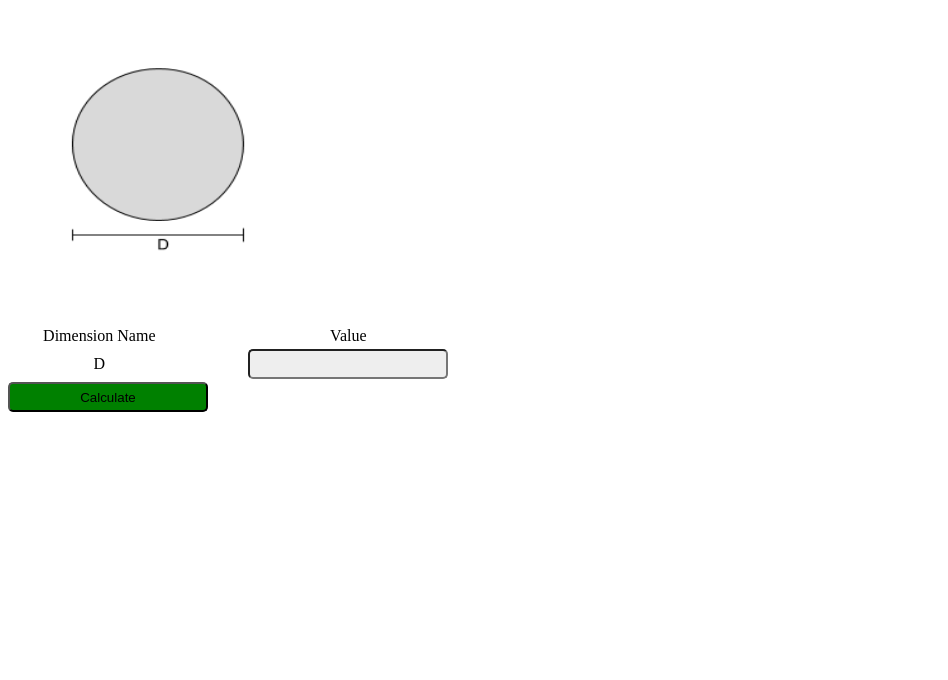
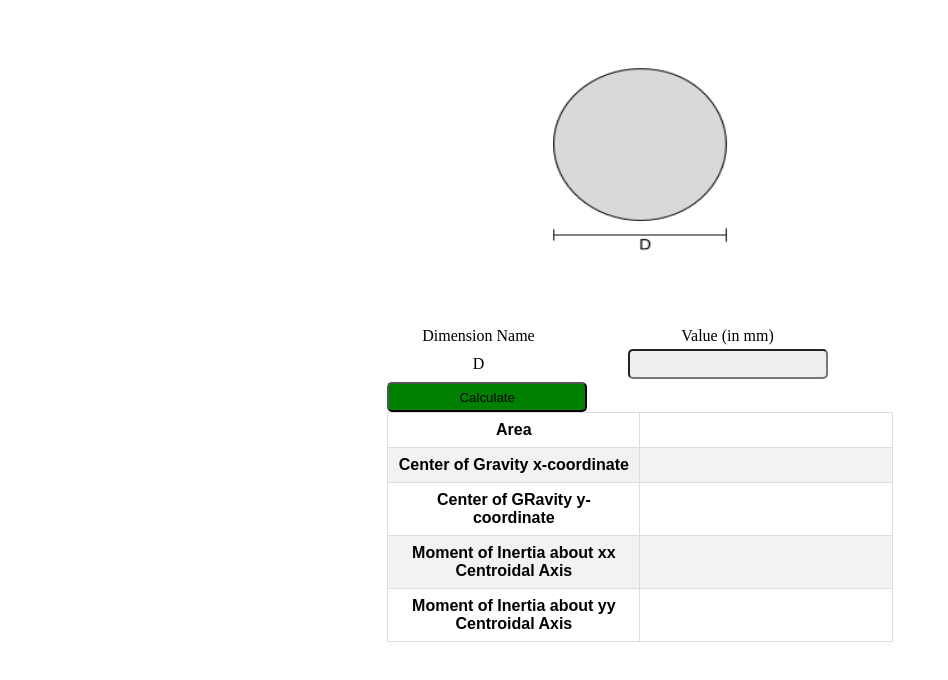
Before and after one commit to shivampadmani/moment_of_inertia_calc, a plain HTML site: page pages/circular.html in a window 1280 px wide. Shown: the whole page, without its empty margins (0-948 px from the left). Drawn offline with Linux system fonts and the light colour scheme.

Commit message:
Added First Javascript and made working model in circular page only

```diff
--- a/pages/circular.html
+++ b/pages/circular.html
@@ -1,26 +1,98 @@
 <html>
+
 <head>
   <meta http-equiv="content-type" content="text/html; charset=windows-1252">
   <title> Circular Beam </title>
   <link rel="stylesheet" href="style_page.css">
 </head>
+
 <body>
-    <p><img class="zoom" src="../images/Circular.png"
-
-        alt="Circular" title="Circular"></p>
+  <div id="fullbody">
+  <p><img class="zoom" id="img" src="../images/Circular.png" alt="Circular" title="Circular"></p>
   <table class="table">
     <tbody>
       <tr>
         <td>Dimension Name </td>
-          <td>Value</td>
+        <td>Value (in mm)</td>
       </tr>
       <tr>
         <td>D</td>
-          <td><input name="D" value="enter value in meters" type="number"><br>
+        <td>
+          <input id="D" type="text"  oninput="this.value = this.value.replace(/[^0-9.]/g, '').replace(/(\..*)\./g, '$1');" /><br>
         </td>
       </tr>
     </tbody>
   </table>
-    <input name="submit" id="button"  value="Calculate" formtarget="_top" type="submit">
+  <input name="submit" id="button" value="Calculate" formtarget="_top" type="submit" onclick="Circular()">
+  <script src="script.js"></script>
+  <table id="solution">
+    <tr id="tr">
+      <td>
+        <b>
+          <p>Area</p>
+        </b>
+      </td>
+      <td>
+        <b>
+          <p id="area"></p>
+        </b>
+      </td>
+    </tr>
+
+    <tr id="tr">
+      <td>
+        <b>
+          <p>Center of Gravity x-coordinate</p>
+        </b>
+      </td>
+      <td>
+        <b>
+          <p id="cog-x"></p>
+        </b>
+      </td>
+    </tr>
+
+    <tr id="tr">
+      <td>
+        <b>
+          <p>Center of GRavity y-coordinate</p>
+        </b>
+      </td>
+      <td>
+        <b>
+          <p id="cog-y"></p>
+        </b>
+      </td>
+    </tr>
+
+    <tr id="tr">
+      <td>
+        <b>
+          <p>Moment of Inertia about xx Centroidal Axis</p>
+        </b>
+      </td>
+      <td>
+        <b>
+          <p id="moi-xx"></p>
+        </b>
+      </td>
+    </tr>
+
+
+    <tr id="tr">
+      <td>
+        <b>
+          <p>Moment of Inertia about yy Centroidal Axis</p>
+        </b>
+      </td>
+      <td>
+        <b>
+          <p id="moi-yy"></p>
+        </b>
+      </td>
+    </tr>
+  </table>
+</div>
 </body>
+
 </html>
--- a/js/script.js
+++ b/pages/script.js
@@ -1,18 +1,4 @@
-
-function swapImage(){
-	var image = document.getElementById("imageToSwap");
-	var dropd = document.getElementById("dlist");
-	image.src = dropd.value;
-};
-function changecolour(){
-	document.getElementById("showtable").style.backgroundColor= "red";
-}
-function revert(){
-	document.getElementById("showtable").style.backgroundColor="green";
-}
-/*
-
-function TBeam(TFw,TFt,Wt,Wh){
+/*function TBeam(TFw,TFt,Wt,Wh){
 	var Area, Cx, Cy,Ixx,Iyy;
 	if(TFw==undefined||TFt==undefined||Wt==undefined||Wh==undefined){
 		alert:"Please Enter a Valid input";
@@ -55,19 +41,25 @@ Cx=b/2;
 Cy=h/2;
 Ixx=(b*h^3/12)+(b1*h1^3/12);
 Iyy=(b^3*h/12)+(b1^3*h1/12);
-}
-function Circular(D){
+}*/
+function Circular(){
+	var D=document.getElementById("D").value;
 	var Area, Cx, Cy,Ixx,Iyy;
 	if(D==undefined){
 		alert:"Please Enter a Valid input";
 	}
-Area=3.14*D*D;
+Area=3.14*D*D/4;
 Cx=0;
 Cy=0;
-Ixx=0.098*D^4;
+Ixx=(3.14/64)*D*D*D*D;
 Iyy=Ixx;
+document.getElementById("area").innerHTML=Area +"  m^2";
+document.getElementById("cog-x").innerHTML=Cx + "  m";
+document.getElementById("cog-y").innerHTML=Cy + "  m";
+document.getElementById("moi-xx").innerHTML=Ixx + "  m^4";
+document.getElementById("moi-yy").innerHTML=Iyy +	"  m^4";
 }
-function Triangular(h,b){
+/*function Triangular(h,b){
 	var Area, Cx, Cy,Ixx,Iyy;
 	if(h==undefined||b==undefined){
 		alert:"Please Enter a Valid input";
--- a/pages/style_page.css
+++ b/pages/style_page.css
@@ -1,6 +1,18 @@
 /* Fields */
  input {
    background-color: #eee; /* Fill color */
+}
+#fullbody{
+  align-items: center;
+  margin-left: 30%;
+  margin-right: 50%;
+  width: 40%;
+}
+#img {
+  display: block;
+  margin-left: auto;
+  margin-right: auto;
+  width: 40%;
 }
 .zoom {
   padding: 50px;
@@ -10,7 +22,9 @@
   height: 200px;
   margin: 0 auto;
 }
-
+#solution, #td ,#tr{
+  border: 1px solid black;
+}
 .zoom:hover {
   transform: scale(1.5);
 }
@@ -19,6 +33,7 @@ input {
    border-radius: 5px; /* Rounded button edges */
    width: 200px; /* Width and height must match */
    height: 30px;
+
 }
 table {
     table-layout: auto;
@@ -36,3 +51,26 @@ background-color: green;
    box-shadow: 0 8px 16px 0 rgba(0,0,0,0.2), 0 6px 20px 0 rgba(0,0,0,0.19);
    cursor: pointer;
    }
+   #solution {
+    font-family: Arial, Helvetica, sans-serif;
+    border-collapse: collapse;
+    width: 100%;
+  }
+
+  #solution td, #solution th {
+    border: 1px solid #ddd;
+    padding: 8px;
+    width: 200px;
+  }
+
+  #solution tr:nth-child(even){background-color: #f2f2f2;}
+
+  #solution tr:hover {background-color: #ddd;}
+
+  #solution th {
+    padding-top: 12px;
+    padding-bottom: 12px;
+    text-align: left;
+    background-color: #4CAF50;
+    color: white;
+  }
```
Also changed, not shown: index.html (+1 -0 lines), pages/C_section.html (+1 -0 lines), pages/I_section.html (+1 -0 lines), pages/L_section.html (+1 -0 lines), pages/Rectangular.html (+1 -0 lines), pages/T_section.html (+1 -0 lines), pages/Triangular.html (+1 -0 lines), pages/hollow_circular.html (+1 -0 lines), pages/hollow_rectangular.html (+1 -0 lines), styles.css (+8 -2 lines), pages/javascript.js (deleted). Lines whose indentation alone changed are shown as unchanged.
